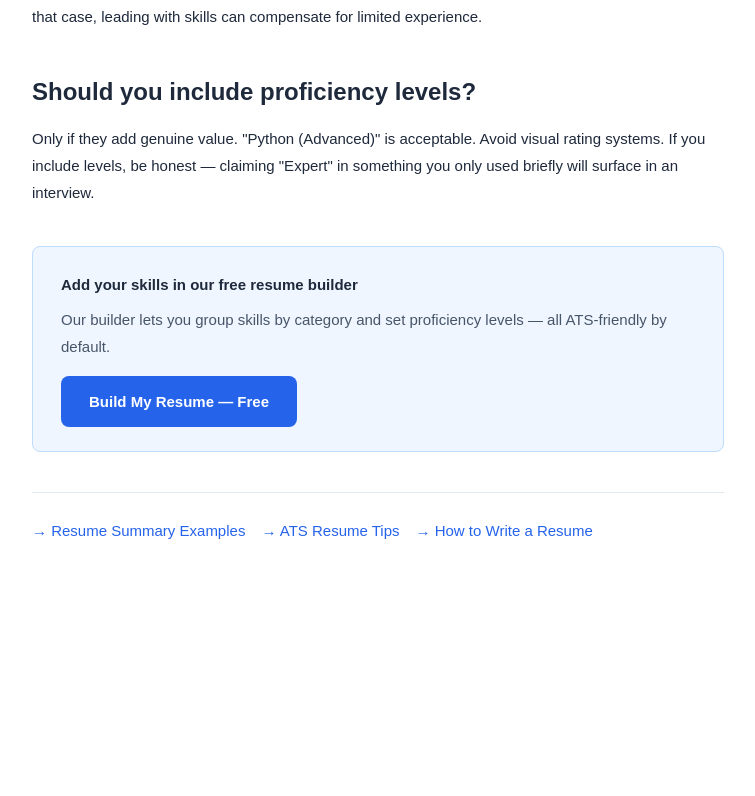
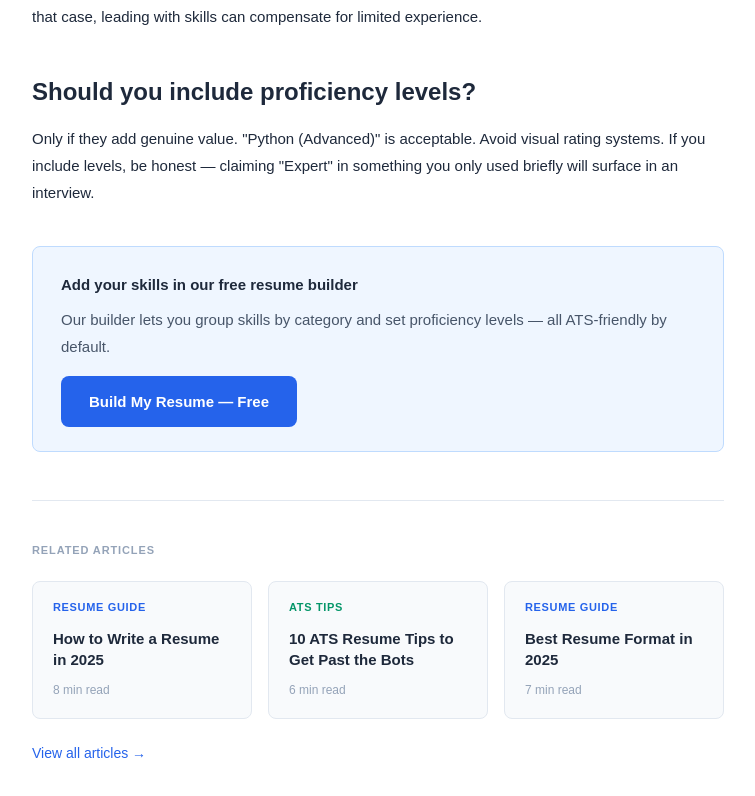
Before and after one commit to Raman-Nagar/resume_builder, a Next.js app: page /blog/resume-skills-section in a window 1280 px wide. Shown: the part 2280-3076 px from the top of the page, without its empty margins (262-1017 px from the left). Before the commit the page ends 2884 px from the top, so only its background shows below. Built offline with nearby package versions, Linux system fonts and the light colour scheme; no server answers.

Commit message:
feat: related posts component on all blog articles

```diff
--- a/src/app/blog/ats-resume-tips/page.tsx
+++ b/src/app/blog/ats-resume-tips/page.tsx
@@ -1,5 +1,6 @@
 import type { Metadata } from "next";
 import Link from "next/link";
+import { RelatedPosts } from "@/components/blog/RelatedPosts";
 
 export const metadata: Metadata = {
   title: "10 ATS Resume Tips to Get Past the Bots in 2025",
@@ -74,10 +75,7 @@ export default function AtsResumeTipsPage() {
           </Link>
         </div>
 
-        <div style={{ display: "flex", gap: 16, flexWrap: "wrap", borderTop: "1px solid #e2e8f0", paddingTop: 24 }}>
-          <Link href="/blog/how-to-write-a-resume" style={{ color: "#2563eb" }}>→ How to Write a Resume</Link>
-          <Link href="/blog/best-resume-format-2025" style={{ color: "#2563eb" }}>→ Best Resume Format 2025</Link>
-        </div>
+        <RelatedPosts currentHref="/blog/ats-resume-tips" />
       </main>
     </>
   );
--- a/src/app/blog/best-resume-format-2025/page.tsx
+++ b/src/app/blog/best-resume-format-2025/page.tsx
@@ -1,5 +1,6 @@
 import type { Metadata } from "next";
 import Link from "next/link";
+import { RelatedPosts } from "@/components/blog/RelatedPosts";
 
 export const metadata: Metadata = {
   title: "Best Resume Format in 2025 — Which One Should You Use?",
@@ -111,10 +112,7 @@ export default function BestResumeFormatPage() {
           </Link>
         </div>
 
-        <div style={{ display: "flex", gap: 16, flexWrap: "wrap", borderTop: "1px solid #e2e8f0", paddingTop: 24 }}>
-          <Link href="/blog/how-to-write-a-resume" style={{ color: "#2563eb" }}>→ How to Write a Resume</Link>
-          <Link href="/blog/ats-resume-tips" style={{ color: "#2563eb" }}>→ ATS Resume Tips</Link>
-        </div>
+        <RelatedPosts currentHref="/blog/best-resume-format-2025" />
       </main>
     </>
   );
--- a/src/app/blog/how-to-write-a-cover-letter/page.tsx
+++ b/src/app/blog/how-to-write-a-cover-letter/page.tsx
@@ -1,5 +1,6 @@
 import type { Metadata } from "next";
 import Link from "next/link";
+import { RelatedPosts } from "@/components/blog/RelatedPosts";
 
 export const metadata: Metadata = {
   title: "How to Write a Cover Letter in 2025 — With Examples",
@@ -110,11 +111,7 @@ export default function HowToWriteCoverLetterPage() {
           </Link>
         </div>
 
-        <div style={{ display: "flex", gap: 16, flexWrap: "wrap", borderTop: "1px solid #e2e8f0", paddingTop: 24 }}>
-          <Link href="/blog/how-to-write-a-resume" style={{ color: "#2563eb" }}>→ How to Write a Resume</Link>
-          <Link href="/blog/resume-summary-examples" style={{ color: "#2563eb" }}>→ Resume Summary Examples</Link>
-          <Link href="/blog/ats-resume-tips" style={{ color: "#2563eb" }}>→ ATS Resume Tips</Link>
-        </div>
+        <RelatedPosts currentHref="/blog/how-to-write-a-cover-letter" />
       </main>
     </>
   );
--- a/src/app/blog/how-to-write-a-resume/page.tsx
+++ b/src/app/blog/how-to-write-a-resume/page.tsx
@@ -1,5 +1,6 @@
 import type { Metadata } from "next";
 import Link from "next/link";
+import { RelatedPosts } from "@/components/blog/RelatedPosts";
 
 export const metadata: Metadata = {
   title: "How to Write a Resume in 2025 — Step-by-Step Guide",
@@ -97,10 +98,7 @@ export default function HowToWriteResumePage() {
           </Link>
         </div>
 
-        <div style={{ display: "flex", gap: 16, flexWrap: "wrap", borderTop: "1px solid #e2e8f0", paddingTop: 24 }}>
-          <Link href="/blog/ats-resume-tips" style={{ color: "#2563eb" }}>→ ATS Resume Tips</Link>
-          <Link href="/blog/best-resume-format-2025" style={{ color: "#2563eb" }}>→ Best Resume Format 2025</Link>
-        </div>
+        <RelatedPosts currentHref="/blog/how-to-write-a-resume" />
       </main>
     </>
   );
--- a/src/app/blog/resume-skills-section/page.tsx
+++ b/src/app/blog/resume-skills-section/page.tsx
@@ -1,5 +1,6 @@
 import type { Metadata } from "next";
 import Link from "next/link";
+import { RelatedPosts } from "@/components/blog/RelatedPosts";
 
 export const metadata: Metadata = {
   title: "How to Write a Resume Skills Section in 2025 (With Examples)",
@@ -126,11 +127,7 @@ export default function ResumeSkillsSectionPage() {
           </Link>
         </div>
 
-        <div style={{ display: "flex", gap: 16, flexWrap: "wrap", borderTop: "1px solid #e2e8f0", paddingTop: 24 }}>
-          <Link href="/blog/resume-summary-examples" style={{ color: "#2563eb" }}>→ Resume Summary Examples</Link>
-          <Link href="/blog/ats-resume-tips" style={{ color: "#2563eb" }}>→ ATS Resume Tips</Link>
-          <Link href="/blog/how-to-write-a-resume" style={{ color: "#2563eb" }}>→ How to Write a Resume</Link>
-        </div>
+        <RelatedPosts currentHref="/blog/resume-skills-section" />
       </main>
     </>
   );
--- a/src/app/blog/resume-summary-examples/page.tsx
+++ b/src/app/blog/resume-summary-examples/page.tsx
@@ -1,5 +1,6 @@
 import type { Metadata } from "next";
 import Link from "next/link";
+import { RelatedPosts } from "@/components/blog/RelatedPosts";
 
 export const metadata: Metadata = {
   title: "20 Resume Summary Examples That Get Interviews in 2025",
@@ -123,11 +124,7 @@ export default function ResumeSummaryExamplesPage() {
           </Link>
         </div>
 
-        <div style={{ display: "flex", gap: 16, flexWrap: "wrap", borderTop: "1px solid #e2e8f0", paddingTop: 24 }}>
-          <Link href="/blog/resume-skills-section" style={{ color: "#2563eb" }}>→ How to Write a Skills Section</Link>
-          <Link href="/blog/ats-resume-tips" style={{ color: "#2563eb" }}>→ ATS Resume Tips</Link>
-          <Link href="/blog/how-to-write-a-resume" style={{ color: "#2563eb" }}>→ How to Write a Resume</Link>
-        </div>
+        <RelatedPosts currentHref="/blog/resume-summary-examples" />
       </main>
     </>
   );
--- /dev/null
+++ b/src/components/blog/RelatedPosts.tsx
@@ -0,0 +1,49 @@
+import Link from "next/link";
+
+const ALL_POSTS = [
+  { href: "/blog/how-to-write-a-resume", title: "How to Write a Resume in 2025", readTime: "8 min read", category: "Resume Guide" },
+  { href: "/blog/ats-resume-tips", title: "10 ATS Resume Tips to Get Past the Bots", readTime: "6 min read", category: "ATS Tips" },
+  { href: "/blog/best-resume-format-2025", title: "Best Resume Format in 2025", readTime: "7 min read", category: "Resume Guide" },
+  { href: "/blog/resume-summary-examples", title: "20 Resume Summary Examples That Get Interviews", readTime: "7 min read", category: "Resume Tips" },
+  { href: "/blog/resume-skills-section", title: "How to Write a Resume Skills Section", readTime: "6 min read", category: "Resume Tips" },
+  { href: "/blog/how-to-write-a-cover-letter", title: "How to Write a Cover Letter in 2025", readTime: "8 min read", category: "Career Guide" },
+];
+
+const CATEGORY_COLORS: Record<string, string> = {
+  "Resume Guide": "#2563eb",
+  "ATS Tips": "#059669",
+  "Resume Tips": "#d97706",
+  "Career Guide": "#7c3aed",
+};
+
+export function RelatedPosts({ currentHref }: { currentHref: string }) {
+  const related = ALL_POSTS.filter((p) => p.href !== currentHref).slice(0, 3);
+
+  return (
+    <div style={{ marginTop: 48, paddingTop: 40, borderTop: "1px solid #e2e8f0" }}>
+      <p style={{ fontSize: 11, fontWeight: 700, letterSpacing: "0.08em", textTransform: "uppercase", color: "#94a3b8", marginBottom: 20 }}>
+        Related Articles
+      </p>
+      <div style={{ display: "grid", gridTemplateColumns: "repeat(auto-fill, minmax(200px, 1fr))", gap: 16 }}>
+        {related.map((post) => (
+          <Link
+            key={post.href}
+            href={post.href}
+            style={{ textDecoration: "none", display: "flex", flexDirection: "column", gap: 10, padding: "16px 20px", border: "1px solid #e2e8f0", borderRadius: 8, backgroundColor: "#f8fafc" }}
+          >
+            <span style={{ fontSize: 11, fontWeight: 600, letterSpacing: "0.06em", textTransform: "uppercase", color: CATEGORY_COLORS[post.category] ?? "#2563eb" }}>
+              {post.category}
+            </span>
+            <span style={{ fontSize: 15, fontWeight: 600, color: "#1e293b", lineHeight: 1.4 }}>
+              {post.title}
+            </span>
+            <span style={{ fontSize: 12, color: "#94a3b8" }}>{post.readTime}</span>
+          </Link>
+        ))}
+      </div>
+      <div style={{ marginTop: 20 }}>
+        <Link href="/blog" style={{ fontSize: 14, color: "#2563eb" }}>View all articles →</Link>
+      </div>
+    </div>
+  );
+}
```
